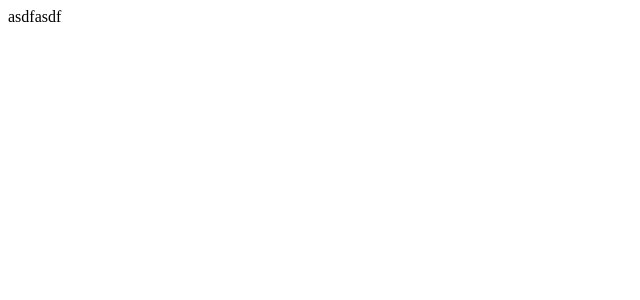
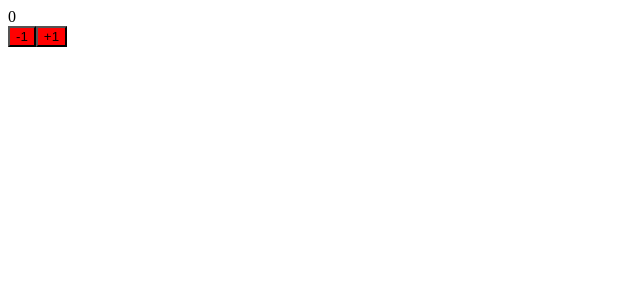
Before and after one commit to MukhinVadim/production-project, a React app: page / in a window 1280 px wide. Shown: the top 300 px of the page, without its empty margins (0-640 px from the left). Built offline with nearby package versions, Linux system fonts and the light colour scheme.

Commit message:
Настройка scss

```diff
--- a/package.json
+++ b/package.json
@@ -16,11 +16,15 @@
     "@types/react-dom": "17.0.11",
     "@types/webpack": "5.28.0",
     "@types/webpack-dev-server": "4.7.2",
+    "css-loader": "^6.7.1",
     "html-webpack-plugin": "5.5.0",
+    "sass": "^1.54.9",
+    "sass-loader": "^13.0.2",
+    "style-loader": "^3.3.1",
     "ts-loader": "9.2.6",
     "ts-node": "10.5.0",
     "typescript": "4.5.5",
-    "webpack": "5.69.1",
+    "webpack": "^5.74.0",
     "webpack-cli": "4.10.0",
     "webpack-dev-server": "4.7.4"
   },
--- a/public/index.html
+++ b/public/index.html
@@ -7,6 +7,6 @@
   <title>Document</title>
 </head>
 <body>
-  <div id="root">Hello world</div>
+  <div id="root"></div>
 </body>
 </html>
--- /dev/null
+++ b/src/components/Counter.scss
@@ -0,0 +1,3 @@
+button {
+  background-color: red;
+}
--- /dev/null
+++ b/src/components/Counter.tsx
@@ -0,0 +1,22 @@
+import { useState } from "react"
+import './Counter.scss'
+
+export const Counter: React.FC = () => {
+  const [count, setCount] = useState(0)
+
+  const increment = () => {
+    setCount(prev => prev + 1)
+  }
+
+  const decrement = () => {
+    setCount(prev => prev - 1)
+  }
+
+  return (
+    <div>
+      <div>{count}</div>
+      <button onClick={decrement}>-1</button>
+      <button onClick={increment}>+1</button>
+    </div>
+  )
+}
--- a/src/index.tsx
+++ b/src/index.tsx
@@ -1,7 +1,8 @@
 import { foo } from "./test";
 import {render} from 'react-dom';
+import { Counter } from "./components/Counter";
 
 render(
-  <div>asdfasdf</div>,
+  <Counter/>,
   document.getElementById('root')
 )
```
Also changed, not shown: 2 other files (tests, documents, lock files or other folders).
